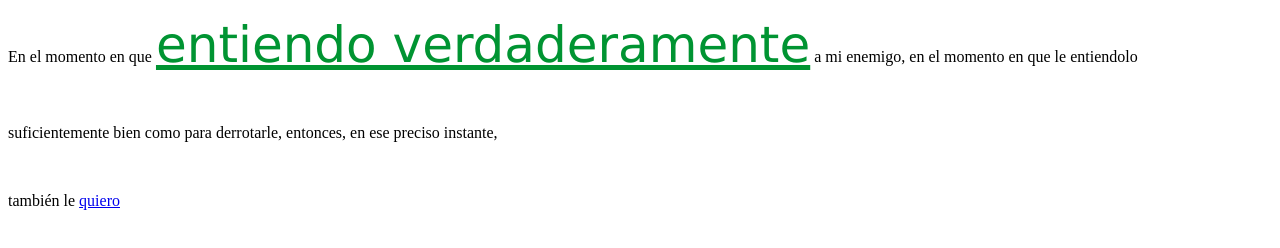
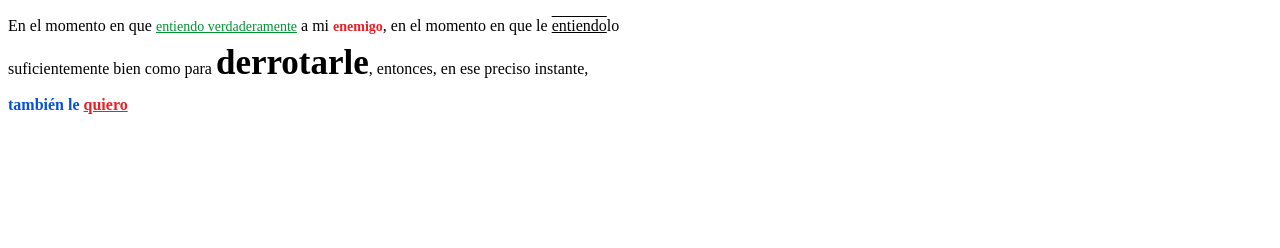
Before and after one commit to SherlySQL/EJERCICIO-2SHERLYCLARKE, a plain HTML site: page index.html in a window 1280 px wide. Drawn offline with Linux system fonts and the light colour scheme.

Commit message:
terminar arreglos de estilos

```diff
--- a/index.html
+++ b/index.html
@@ -8,33 +8,52 @@
     <meta name="viewport" content="width=device-width, initial-scale=1.0">
     <title>Examen #1 WDEV Sherly</title>
     <style>
-        .Azul {
-            font-family: Verdana;
-            font-size: 50px;
-            color: #0652DD;
-        }
-
-        .Rojo {
-            font-family: Verdana;
-            font-size: 50px;
-            color: #EA2027;
-        }
 
         .Verde{
-            font-family: Verdana;
-            font-size: 50px;
+            font-size: 14px;
             color: #009432;
         }
 
+        span.Rojo {
+            font-size: 14px;
+            color: #EA2027;
+            font-weight: bold;
+        }
+
+        span.dobleraya{
+            text-decoration: overline underline;
+        }
+
+        .Negro{
+            font-size: 35px;
+            color: #000;
+            font-weight: bold;
+        }
+
+        .Azul {
+            font-size: 16px;
+            color: #0652DD;
+            font-weight: bold;
+        }
+
+        a.Rojo {
+            font-size: 16px;
+            color: #EA2027;
+            font-weight: bold;
+        }
+
+        p{
+            line-height: 20px;
+        }
     </style>
 </head>
 
 <!-------------------------------------BODY ---------------------------------------------------->
 <body>
-<p>En el momento en que <span><a href="#" class="Verde">entiendo verdaderamente</a></span> a mi <span>enemigo</span>, en el momento en que le <span>entiendo</span>lo</p>
-<br>
-<p>suficientemente bien como para <span>derrotarle</span>, entonces, en ese preciso instante,</p>
-<br>
-<p><span>también le</span> <span><a href="#">quiero</a></span></p>
+<p>En el momento en que <span><a href="#" class="Verde">entiendo verdaderamente</a></span> a mi <span class="Rojo">enemigo</span>, en el momento en que le <span class="dobleraya">entiendo</span>lo</p>
+
+<p>suficientemente bien como para <span class="Negro">derrotarle</span>, entonces, en ese preciso instante,</p>
+
+<p><span class="Azul">también le</span> <span><a href="#" class="Rojo">quiero</a></span></p>
 </body>
 </html>
```
